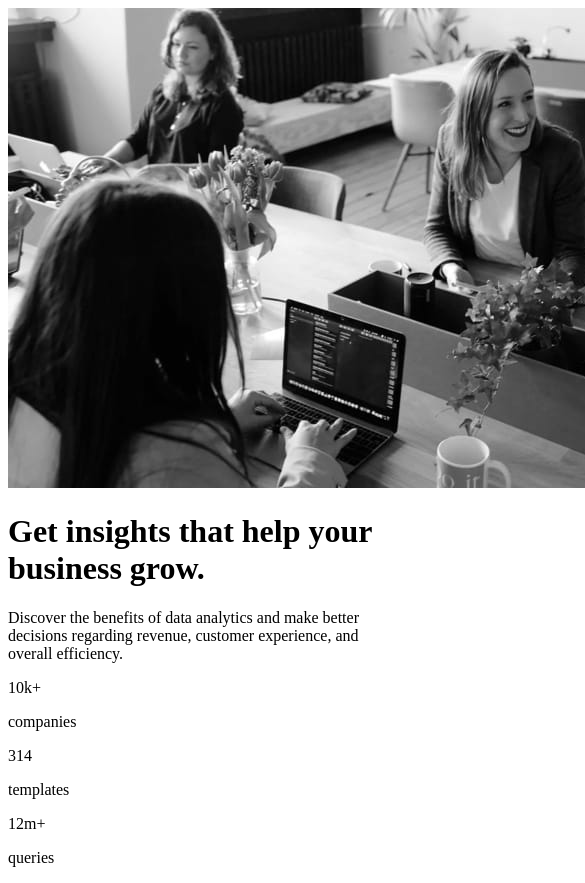
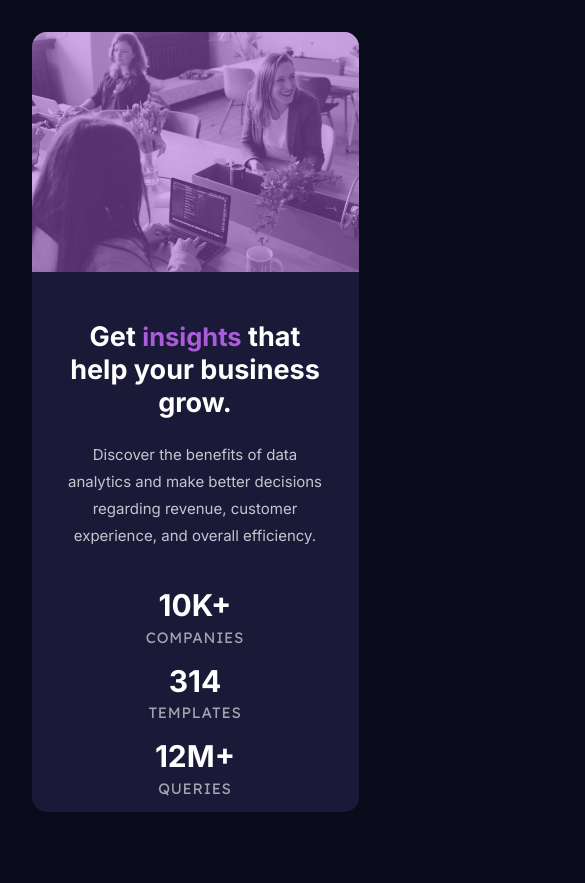
Before and after one commit to surrealgee/stats-preview-card-component, a plain HTML site: page index.html in a window 390 px wide. Shown: the top 883 px of the page, 585 px wide, since content can reach past the window. After the commit the page ends 844 px from the top, so only its background shows below. Drawn offline with Linux system fonts and the light colour scheme.

Commit message:
Style mobile page

```diff
--- a/index.html
+++ b/index.html
@@ -14,6 +14,7 @@
 
 <body>
   <main>
+    <div class="overlay"></div>
     <picture>
       <source media="min-width: 768px" srcset="images/image-header-desktop.jpg">
       <source media="max-width: 767px" srcset="images/image-header-mobile.jpg">
@@ -25,15 +26,15 @@
     <div class="features">
       <div class="item1">
         <p class="feature-head">10k+</p>
-        <p>companies</p>
+        <p class="feature-body">companies</p>
       </div>
       <div class="item2">
         <p class="feature-head">314</p>
-        <p>templates</p>
+        <p class="feature-body">templates</p>
       </div>
       <div class="item3">
         <p class="feature-head">12m+</p>
-        <p>queries</p>
+        <p class="feature-body">queries</p>
       </div>
     </div>
   </main>
--- a/style.css
+++ b/style.css
@@ -0,0 +1,99 @@
+@import url('https://fonts.googleapis.com/css2?family=Inter:wght@400;700&family=Lexend+Deca&display=swap');
+
+:root {
+    --main_background: hsl(233, 47%, 7%);
+    --card_background: hsl(244, 38%, 16%);
+    --accent: hsl(277, 64%, 61%);
+    --heading_stats: hsl(0, 0%, 100%);
+    --main_paragraph: hsla(0, 0%, 100%, 0.75);
+    --stat_headings: hsla(0, 0%, 100%, 0.6);
+    --primary_font: 'Inter', sans-serif;
+    --secondary_font: 'Lexend Deca', sans-serif;
+}
+
+* {
+    box-sizing: border-box;
+    color: var(--main_paragraph);
+    font-family: var(--primary_font);
+    font-size: 15px;
+    margin: 0;
+    padding: 0;
+
+}
+
+body {
+    align-items: center;
+    background-color: var(--main_background);
+    min-height: 100vh;
+    width: 100%;
+    display: flex;
+    justify-content: center;
+}
+
+main {
+    background-color: var(--card_background);
+    border-radius: 1rem;
+    height: 52rem;
+    position: relative;
+    text-align: center;
+    width: 21.8rem;
+}
+
+.overlay {
+    background-color: var(--accent);
+    border-top-left-radius: 1rem;
+    border-top-right-radius: 1rem;
+    height: 16rem;
+    opacity: 0.5;
+    position: absolute;
+    width: 100%;
+
+
+}
+
+img {
+    border-top-left-radius: 1rem;
+    border-top-right-radius: 1rem;
+    height: 16rem;
+    width: 100%;
+}
+
+h1 {
+    font-weight: 700;
+    color: var(--heading_stats);
+    font-size: 1.8rem;
+    margin: 44px 32px 22px;
+}
+
+h1 span {
+    color: var(--accent);
+    font-size: 1.7rem;
+    font-weight: 700;
+}
+
+main > p {
+    line-height: 1.8;
+    margin: 22px 32px;
+}
+
+.features {
+    display: flex;
+    flex-direction: column;
+    height: 243px;
+    justify-content: space-evenly;
+}
+
+.feature-head {
+    color: var(--heading_stats);
+    font-size: 2rem;
+    font-weight: 700;
+    text-transform: uppercase;
+    margin-bottom: 0.3rem;
+}
+
+.feature-body {
+    color: var(--stat_headings);
+    font-family: var(--secondary_font);
+    letter-spacing: 0.05rem;
+    text-transform: uppercase;
+}
```
